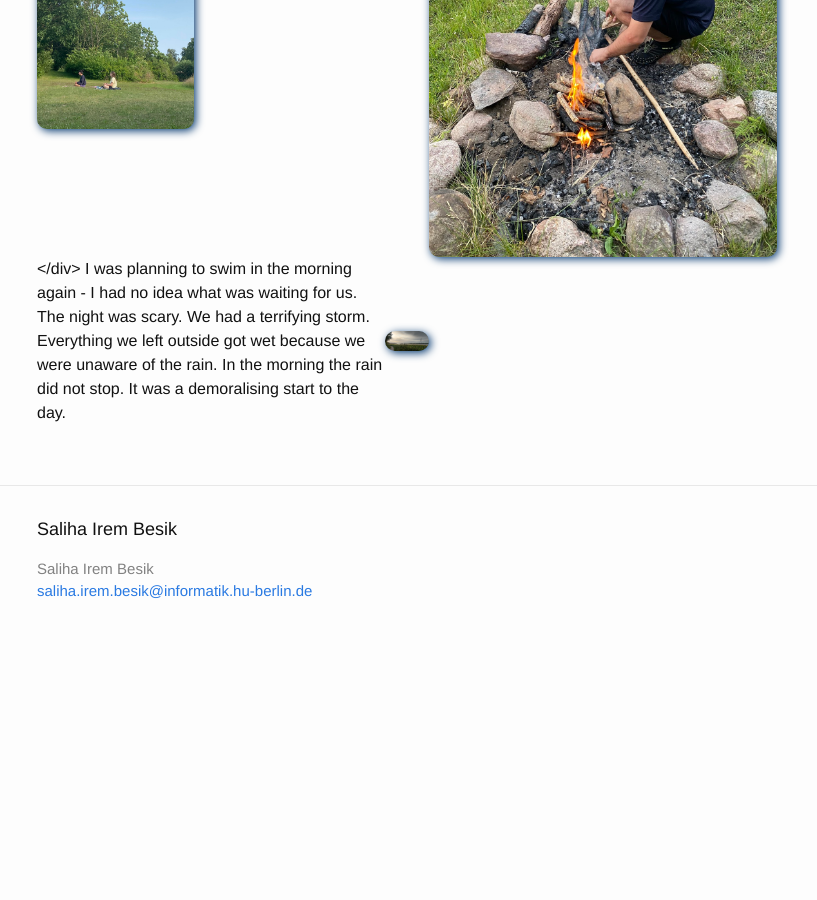
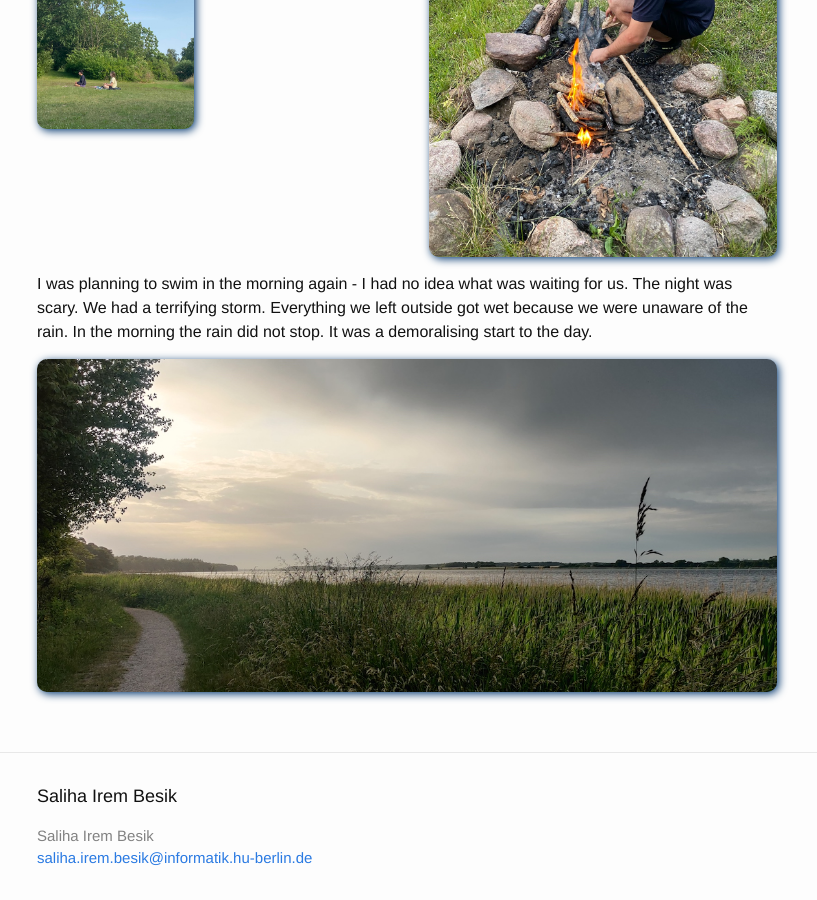
Before and after one commit to irembesik/irembesik.github.io, a Jekyll site: the page built from _posts/2022-06-18-denmark.md, in a window 1280 px wide and 900 px high, scrolled down 3096 px. Shown: the whole window, without its empty margins (233-1050 px from the left). Built offline with Jekyll 4.4.1, drawn with Linux system fonts in a browser that asks for light colours; before the commit the page ends 3759 px from its top, so only the background shows below that.

Commit message:
Update 2022-06-18-denmark.md

```diff
--- a/_posts/2022-06-18-denmark.md
+++ b/_posts/2022-06-18-denmark.md
@@ -36,7 +36,7 @@
   <a href="/assets/yoga_orig.jpg"><img src="https://irem.dev/assets/yoga_small.jpg" style="max-width:45%" alt="Yoga" /></a>
   <span></span>
   <a href="/assets/fire_orig.jpg"><img src="https://irem.dev/assets/fire_small.jpg" style="max-width:45% float: right" alt="Fire" /></a>
-</div>
+</p>
 
 I was planning to swim in the morning again - I had no idea what was waiting for us. The night was scary. We had a terrifying storm. Everything we left outside got wet because we were unaware of the rain. In the morning the rain did not stop. It was a demoralising start to the day.
 
```
